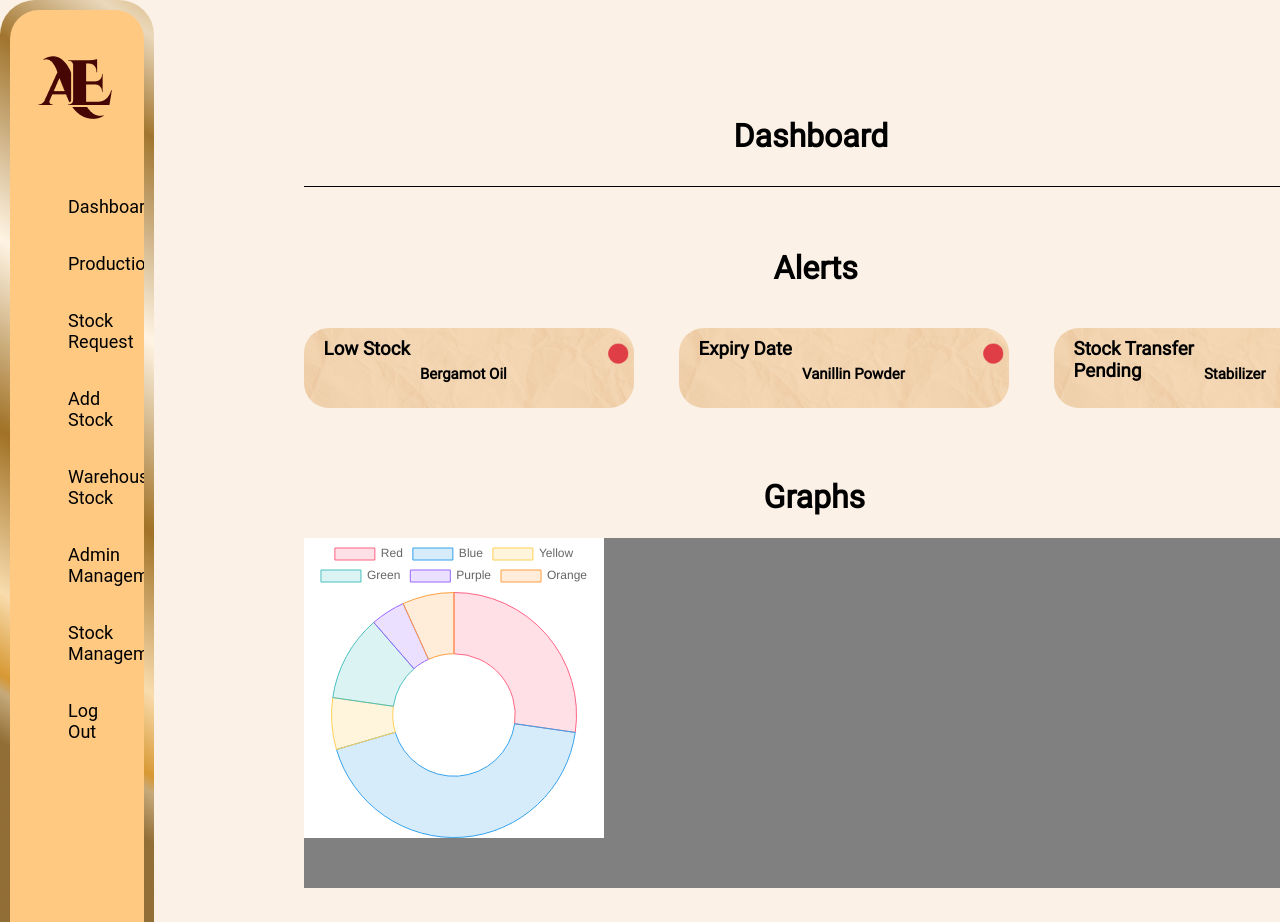
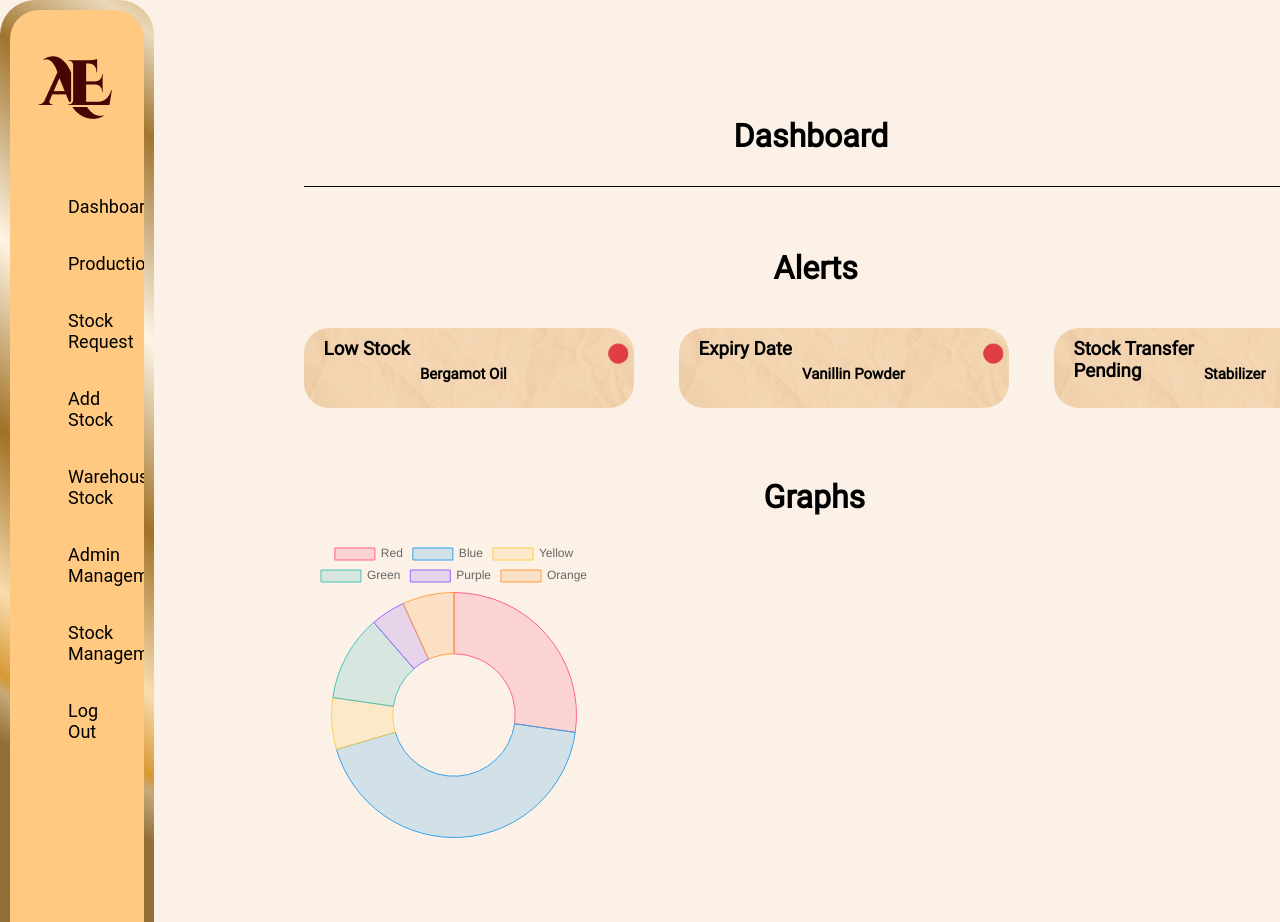
Before and after one commit to Tsebo200/Aureum-Elegance-Frontend, a React (Vite) app in the folder client/: page /dashboard in a window 1280 px wide. Shown: the top 922 px of the page. Built offline with nearby package versions, Linux system fonts and the light colour scheme.

Commit message:
Style(Background Color): Remove Background
Remove background colour for the graph section

```diff
--- a/client/src/ui/Pages/Dashboard/Dashboard.module.scss
+++ b/client/src/ui/Pages/Dashboard/Dashboard.module.scss
@@ -96,13 +96,11 @@ html, body {
     .graphsSection{
         width: 100%;
         height: 350px;
-        background: grey;
         float: left;
 
         .graphBoxOne{
             width: 300px;
             height: 300px;
-            background: white;
             float: left;
         }
     }
```
